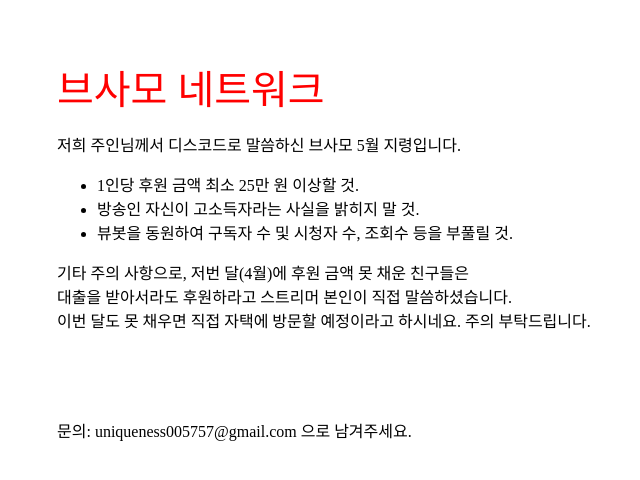
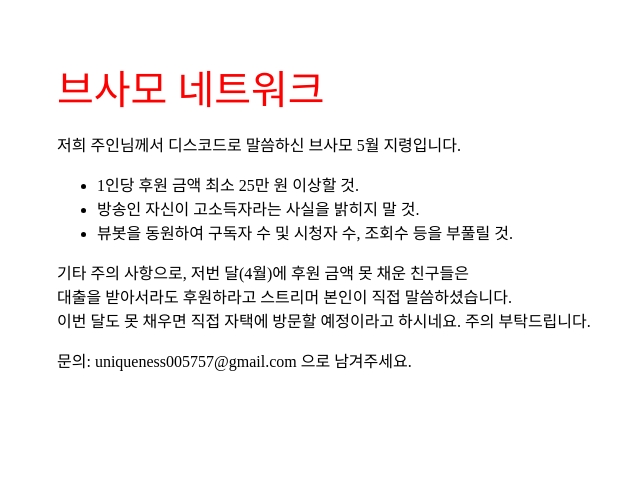
Before and after one commit to hellotomato12/hellotomato12.github.io, a plain HTML site: page index.html in a window 1280 px wide. Shown: the whole page, without its empty margins (1-641 px from the left). Drawn offline with Linux system fonts and the light colour scheme.

Commit message:
Update index.html

```diff
--- a/index.html
+++ b/index.html
@@ -26,7 +26,7 @@
 		</ul>
 		<p>기타 주의 사항으로, 저번 달(4월)에 후원 금액 못 채운 친구들은 <br/>
 		대출을 받아서라도 후원하라고 스트리머 본인이 직접 말씀하셨습니다.<br/>
-		이번 달도 못 채우면 직접 자택에 방문할 예정이라고 하시네요. 주의 부탁드립니다.</p><br><br><br>
+		이번 달도 못 채우면 직접 자택에 방문할 예정이라고 하시네요. 주의 부탁드립니다.</p>
 		<p>문의: uniqueness005757@gmail.com 으로 남겨주세요.</p>
 	</div>
 </body>
```
